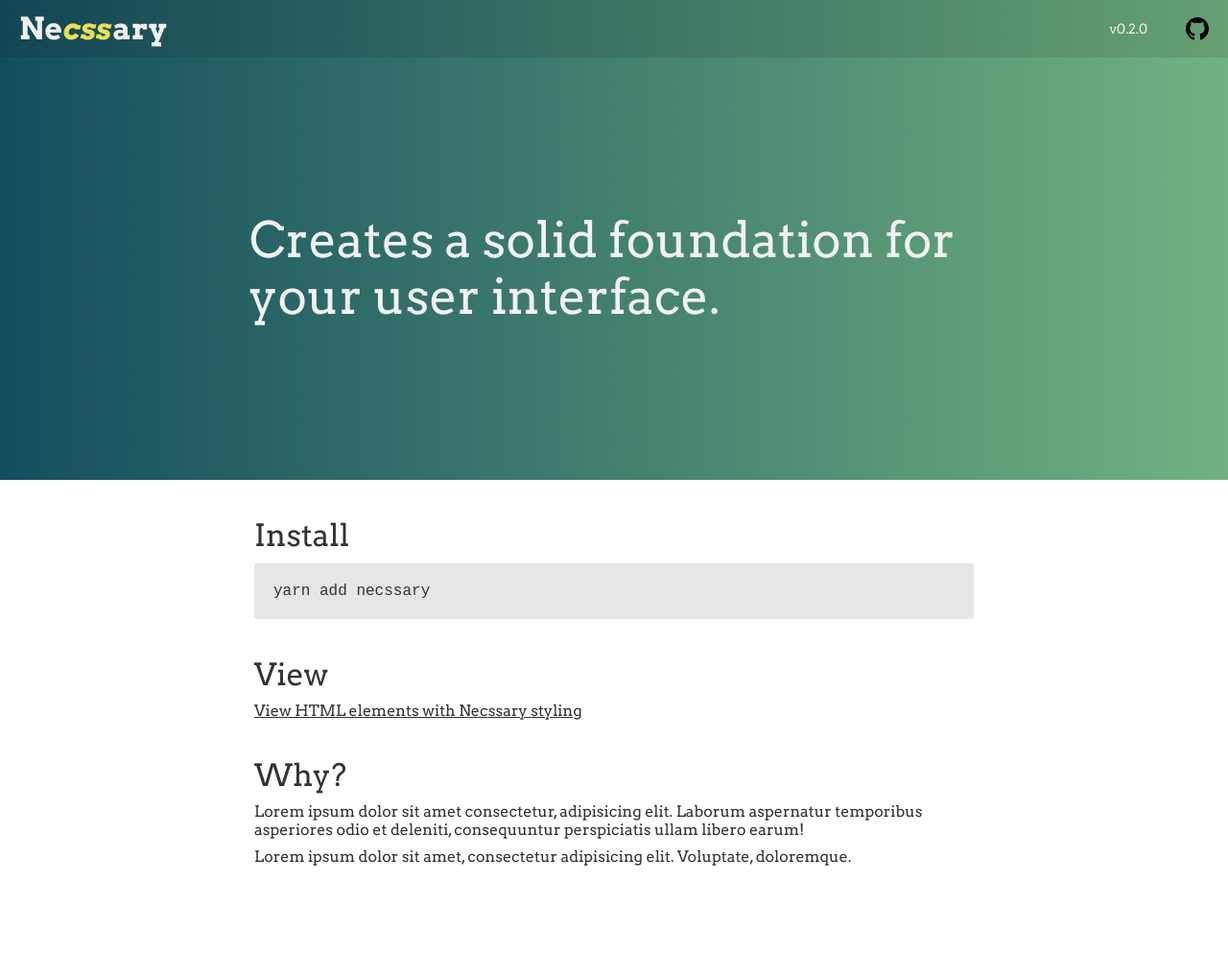
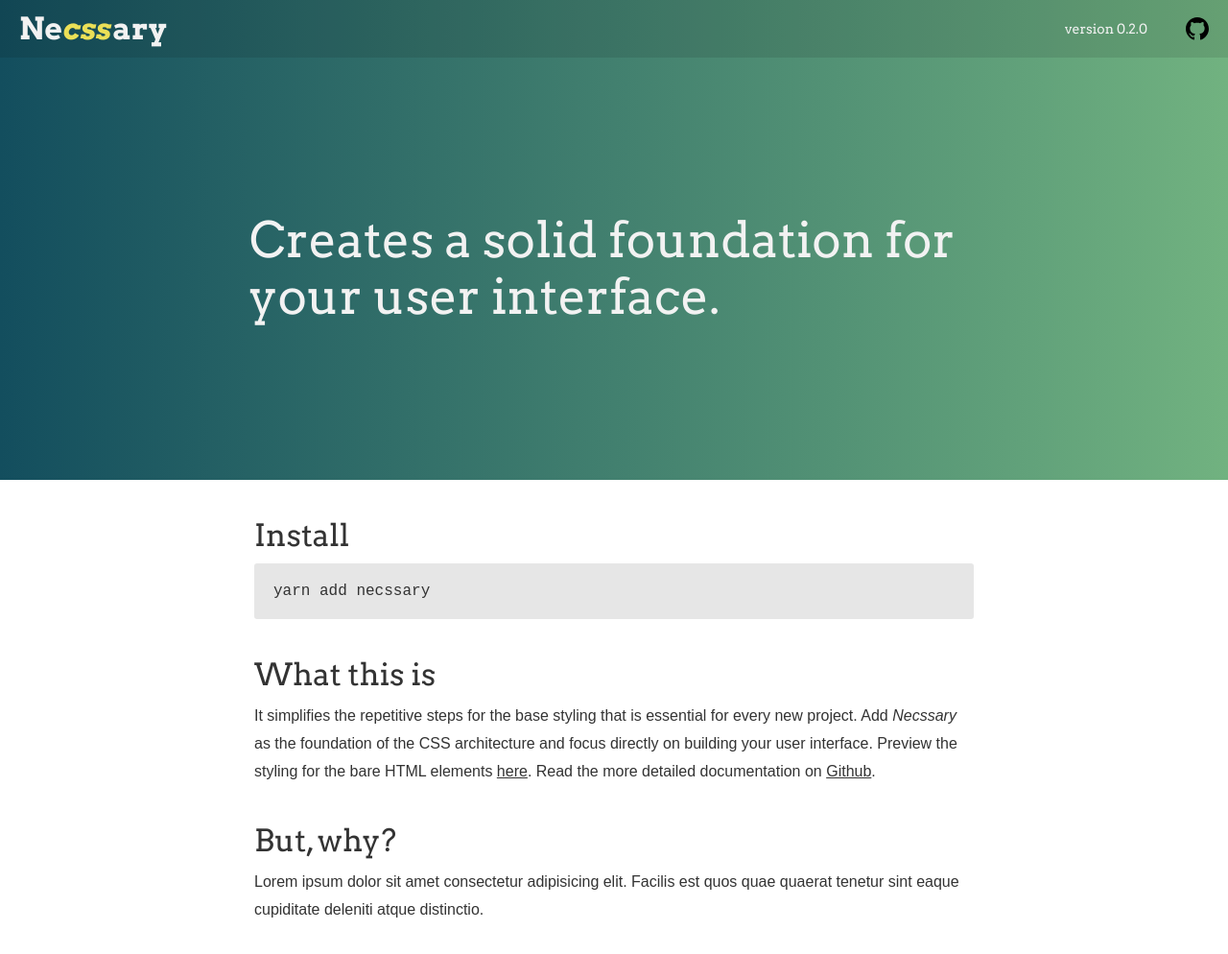
Before and after one commit to JordyPouw/necssary, a website: page index.html in a window 1280 px wide. Shown: the whole page at 96% size. Drawn offline with Linux system fonts and the light colour scheme.

Commit message:
update gh page

```diff
--- a/index.css
+++ b/index.css
@@ -90,7 +90,9 @@
 }
 
 .docs .text-block {
+  font-family: sans-serif;
   font-size: clamp(1rem, 1vw, 2rem);
+  line-height: 1.8;
 }
 
 .docs .text-block p { margin-top: 0.625rem; }
--- a/index.html
+++ b/index.html
@@ -12,7 +12,7 @@
     <header class="container header">
       <div class="top">
         <span class="top__item logo">Ne<i class="css">cs<span class="spacing">s</span></i>ary</span>
-        <a class="top__item" href="https://www.npmjs.com/package/necssary">v0.2.0</a>
+        <a class="top__item" href="https://www.npmjs.com/package/necssary">version 0.2.0</a>
         <a class="top__item" href="https://github.com/JordyPouw/necssary">
           <svg xmlns="http://www.w3.org/2000/svg" width="24" height="24" viewBox="0 0 24 24"><path d="M12 0c-6.626 0-12 5.373-12 12 0 5.302 3.438 9.8 8.207 11.387.599.111.793-.261.793-.577v-2.234c-3.338.726-4.033-1.416-4.033-1.416-.546-1.387-1.333-1.756-1.333-1.756-1.089-.745.083-.729.083-.729 1.205.084 1.839 1.237 1.839 1.237 1.07 1.834 2.807 1.304 3.492.997.107-.775.418-1.305.762-1.604-2.665-.305-5.467-1.334-5.467-5.931 0-1.311.469-2.381 1.236-3.221-.124-.303-.535-1.524.117-3.176 0 0 1.008-.322 3.301 1.23.957-.266 1.983-.399 3.003-.404 1.02.005 2.047.138 3.006.404 2.291-1.552 3.297-1.23 3.297-1.23.653 1.653.242 2.874.118 3.176.77.84 1.235 1.911 1.235 3.221 0 4.609-2.807 5.624-5.479 5.921.43.372.823 1.102.823 2.222v3.293c0 .319.192.694.801.576 4.765-1.589 8.199-6.086 8.199-11.386 0-6.627-5.373-12-12-12z"/></svg>
         </a>
@@ -28,17 +28,23 @@
       </article>
 
       <article class="section">
-        <h3 class="section__title">View</h3>
+        <h3 class="section__title">What this is</h3>
         <div class="text-block">
-          <p><a class="top__item" href="./test.html">View HTML elements with Necssary styling</a></p>
+          <p>
+            It simplifies the repetitive steps for the base styling that is essential for every new project.
+            Add <i>Necssary</i> as the foundation of the CSS architecture and focus directly on building your user interface.
+            Preview the styling for the bare HTML elements <a href="./test.html">here</a>.
+            Read the more detailed documentation on <a href="https://github.com/JordyPouw/necssary/blob/master/README.md">Github</a>.
+          </p>
         </div>
       </article>
 
       <article class="section">
-        <h3 class="section__title">Why?</h3>
+        <h3 class="section__title">But, why?</h3>
         <div class="text-block">
-          <p>Lorem ipsum dolor sit amet consectetur, adipisicing elit. Laborum aspernatur temporibus asperiores odio et deleniti, consequuntur perspiciatis ullam libero earum!</p>
-          <p>Lorem ipsum dolor sit amet, consectetur adipisicing elit. Voluptate, doloremque.</p>
+          <p>
+            Lorem ipsum dolor sit amet consectetur adipisicing elit. Facilis est quos quae quaerat tenetur sint eaque cupiditate deleniti atque distinctio.
+          </p>
         </div>
       </article>
     </main>
--- a/styles.css
+++ b/styles.css
@@ -60,5 +60,7 @@
   padding: var(--padding);
   background: var(--grey);
 }.docs .text-block {
+  font-family: sans-serif;
   font-size: clamp(1rem, 1vw, 2rem);
+  line-height: 1.8;
 }.docs .text-block p { margin-top: 0.625rem; }
```
